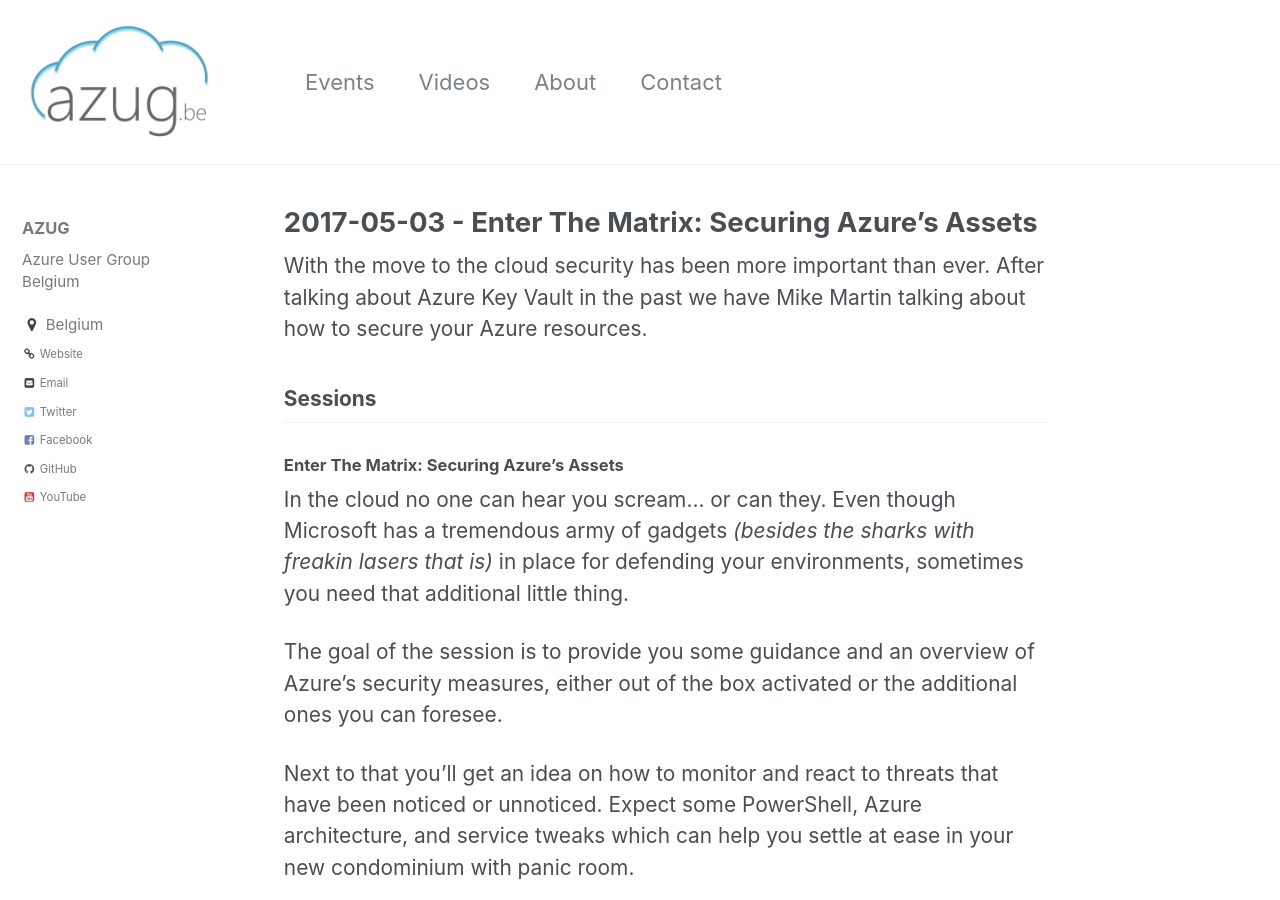
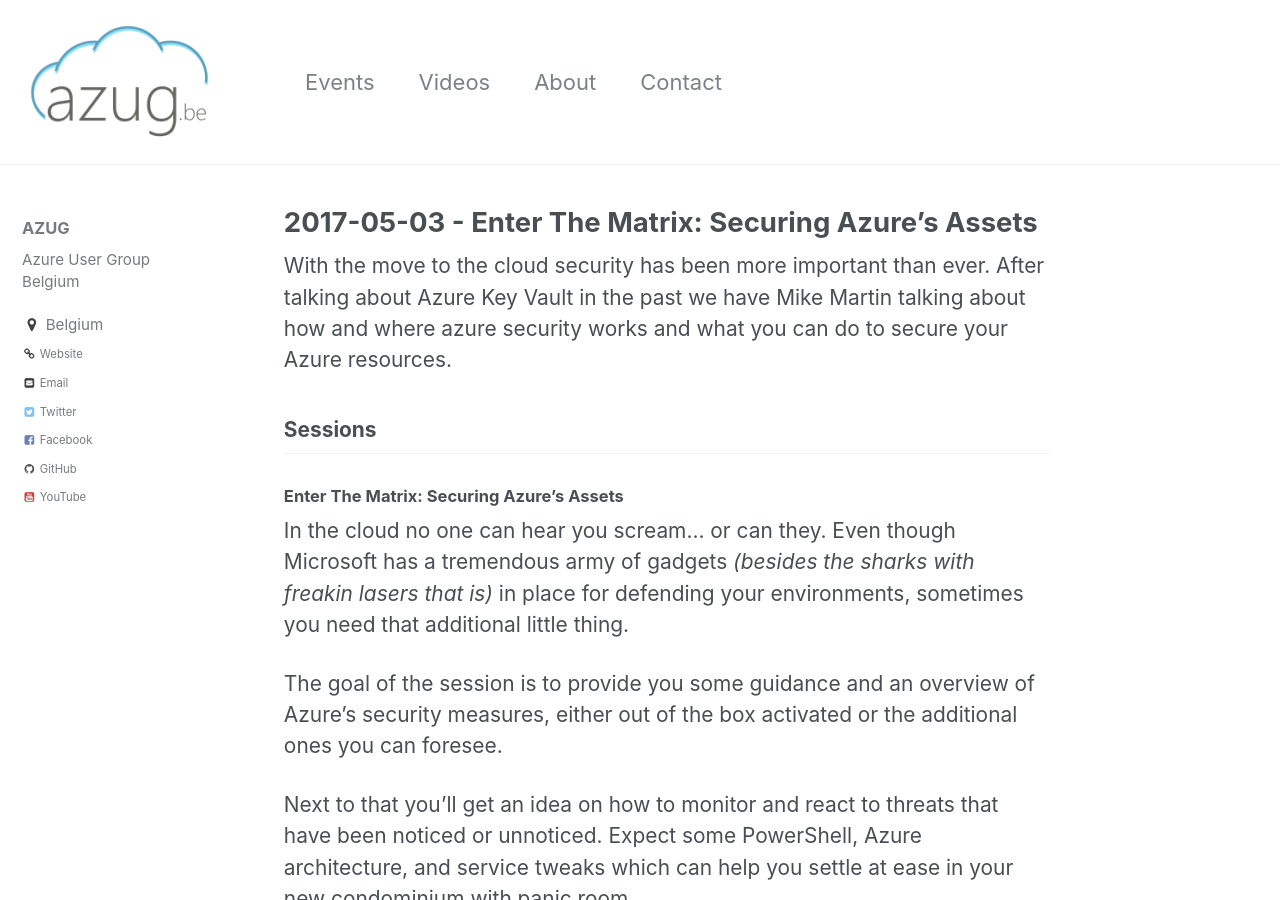
Before and after one commit to AzugBe/azugbe.github.io, a Jekyll site: the page built from _posts/events/2017-05-03---enter-the-matrix-securing-azure-assets.md, in a window 1280 px wide and 900 px high. Built offline with Jekyll 4.4.1, drawn with Linux system fonts in a browser that asks for light colours.

Commit message:
Extend intro

```diff
--- a/_posts/events/2017-05-03---enter-the-matrix-securing-azure-assets.md
+++ b/_posts/events/2017-05-03---enter-the-matrix-securing-azure-assets.md
@@ -12,7 +12,7 @@ redirect_from:
  - /events/2017-05-03---enter-the-matrix-securing-azure-assets.html
 ---
 
-With the move to the cloud security has been more important than ever. After talking about Azure Key Vault in the past we have Mike Martin talking about how to secure your Azure resources.
+With the move to the cloud security has been more important than ever. After talking about Azure Key Vault in the past we have Mike Martin talking about how and where azure security works and what you can do to secure your Azure resources.
 
 ## Sessions
 ### Enter The Matrix: Securing Azure's Assets
```
